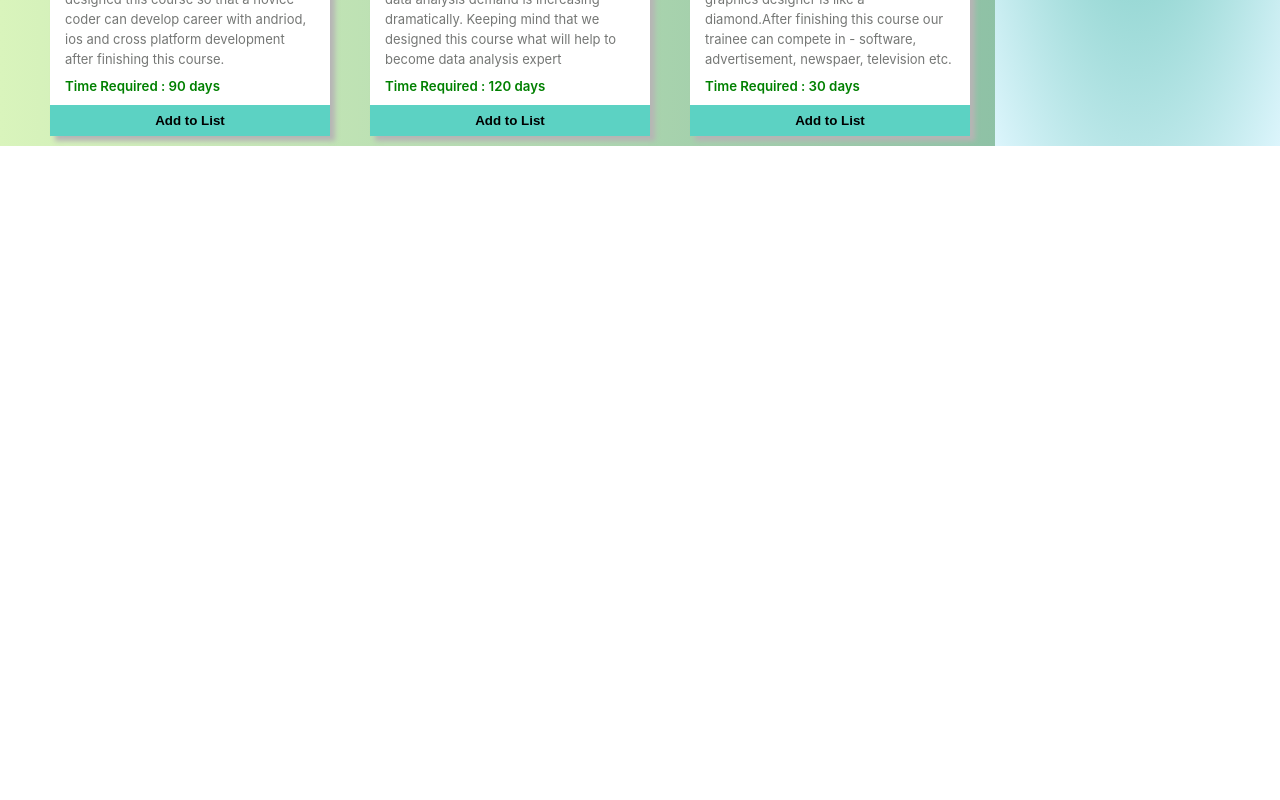
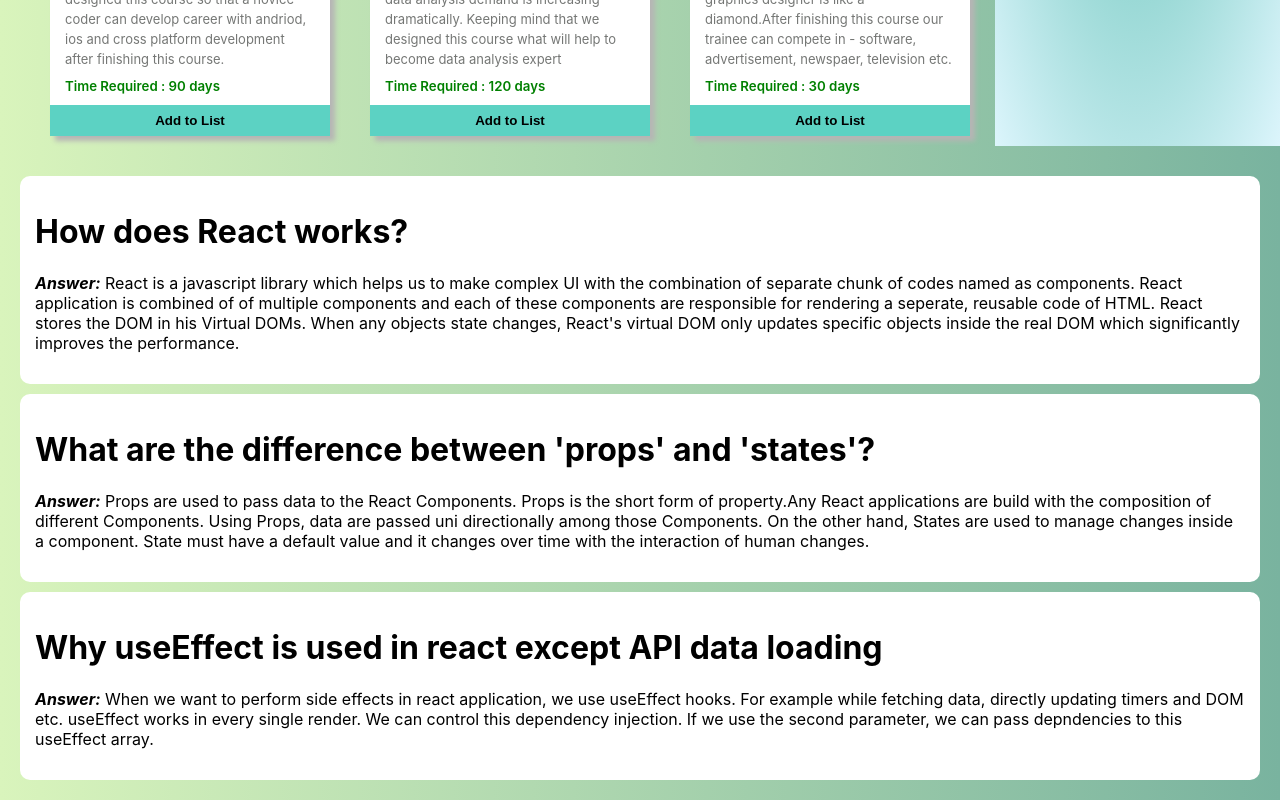
Before and after one commit to atique-atq/rollup-your-sleeves, a React (Create React App) app: page / in a window 1280 px wide. Shown: the part 826-1626 px from the top of the page. Before the commit the page ends 972 px from the top, so only its background shows below. Built offline with nearby package versions, Linux system fonts and the light colour scheme.

Commit message:
added question

```diff
--- a/src/App.css
+++ b/src/App.css
@@ -1,5 +1,4 @@
 #root{
-  /* background-image: linear-gradient(to right,#d9f4bc, #79b39f); */
   padding: 0;
   margin: 0;
   text-align: center;
--- a/src/App.js
+++ b/src/App.js
@@ -1,10 +1,12 @@
 import './App.css';
 import Container from './components/Container/Container';
+import Questions from './components/Questions/Questions';
 
 function App() {
   return (
     <div>
       <Container></Container>
+      <Questions></Questions>
     </div>
   );
 }
--- /dev/null
+++ b/src/components/Questions/Questions.css
@@ -0,0 +1,14 @@
+.questions{
+    background-image: linear-gradient(to right,#d9f4bc, #79b39f);
+    margin-bottom: 0px;
+    padding: 20px;
+    text-align: start;
+}
+
+.individual-question{
+    margin: 0px;
+    background-color: white;
+    padding: 15px;
+    border-radius: 10px;
+    margin-top: 10px;
+}
--- /dev/null
+++ b/src/components/Questions/Questions.js
@@ -0,0 +1,27 @@
+import React from 'react';
+import './Questions.css';
+
+const Questions = () => {
+    return (
+        <div className='questions'>
+            <div className='individual-question'>
+                <h1>How does React works?</h1>
+                <p><i><strong> Answer:</strong></i> React is a javascript library which helps us to make complex UI with the combination of separate chunk of codes named as components. React application is combined of of multiple components and each of these components are responsible for rendering a seperate, reusable code of HTML. React stores the DOM in his Virtual DOMs. When any objects state changes, React's virtual DOM only updates specific objects inside the real DOM which significantly improves the performance.</p>
+            </div>
+
+            <div className='individual-question'>
+                <h1>What are the difference between 'props' and 'states'?</h1>
+                <p><i><strong> Answer:</strong></i> Props are used to pass data to the React Components. Props is the short form of property.Any React applications are build with the composition of different Components. Using Props, data are passed uni directionally among those Components.
+                On the other hand, States are used to manage changes inside a component. State must have a default value and it changes over time with the interaction of human changes.</p>
+            </div>
+
+            <div className='individual-question'>
+                <h1>Why useEffect is used in react except API data loading</h1>
+                <p><i><strong> Answer:</strong></i> When we want to perform side effects in react application, we use useEffect hooks. For example while fetching data, directly updating timers and DOM etc. useEffect works in every single render. We can control this dependency injection. If we use the second parameter, we can pass depndencies to this useEffect array.</p>
+            </div>
+
+        </div>
+    );
+};
+
+export default Questions;
```
